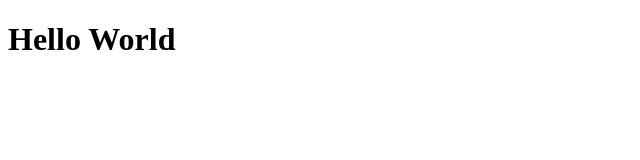
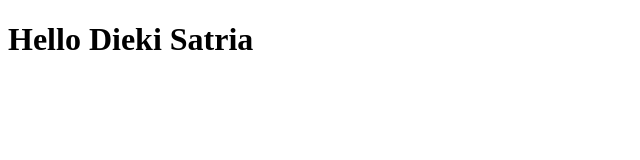
Before and after one commit to diekisatria/study-one, a plain HTML site: page index.html in a window 1280 px wide. Shown: the whole page, without its empty margins (0-640 px from the left). Drawn offline with Linux system fonts and the light colour scheme.

Commit message:
Pesan aku

```diff
--- a/index.html
+++ b/index.html
@@ -10,7 +10,7 @@
 <body>
 
 
-    <h1>Hello World</h1>
+    <h1>Hello Dieki Satria</h1>
 
 
 </body>
```
